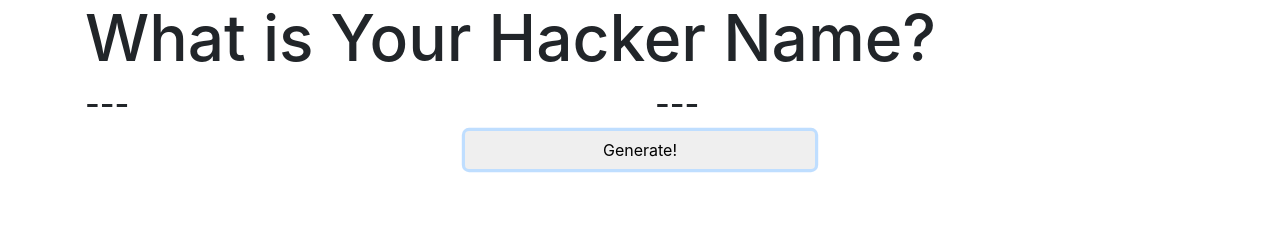
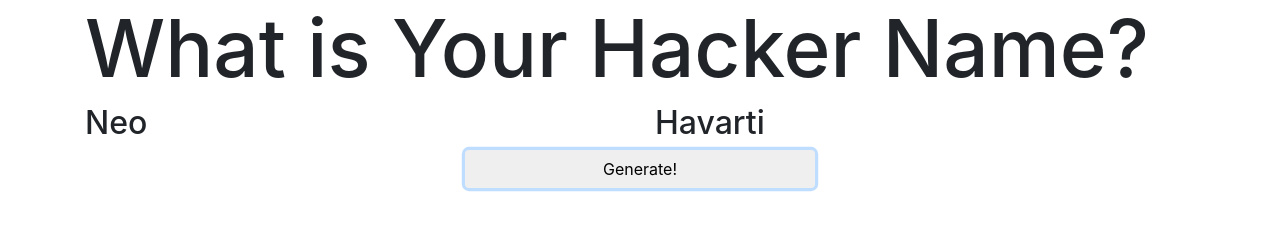
Before and after one commit to madelinewong/hack-n-cheese, a plain HTML site: page index.html in a window 1280 px wide. Both pictures are taken after a click on the button "Generate!". Drawn offline with nearby package versions, Linux system fonts and the light colour scheme.

Commit message:
implmented the random name generation as well as updated the page.

```diff
--- a/app.js
+++ b/app.js
@@ -1,12 +1,31 @@
+//create your variables
 const button = document.querySelector('#generateBtn');
 const firstNameEl = document.querySelector('#first');
 const lastNameEl = document.querySelector('#last');
-
+const lastName = [
+    'Gorgonzola',
+    'Cheddar',
+    'Havarti',
+];
+const firstName =[
+    'Neo',
+    'Morpheus',
+    'Trinity',
+];
+//add your event listeners
 button.addEventListener('click', generateName);
 
+//functions
+function generateName(e){
+    const rndLastName = randomChoice(lastName);
+    const rndFirstName = randomChoice(firstName);
+    firstNameEl.textContent = rndFirstName;
+    lastNameEl.textContent = rndLastName;
 
-function generateName(e){
-    console.log(firstNameEl);
-    console.log(lastNameEl);
 
 }
+
+function randomChoice(array){
+    const rndIndex = Math.floor(Math.random() * array.length);
+    return array[rndIndex];
+}
--- a/index.html
+++ b/index.html
@@ -27,7 +27,7 @@
               </div>
               <div class="row d-flex justify-content-center">
                   <div class="col-md-4">
-                     <button class="btn btn-block">Generate!</button>
+                     <button id="generateBtn" class="btn btn-block">Generate!</button>
                   </div>
               </div>
           </main>
--- a/styles.css
+++ b/styles.css
@@ -1,3 +1,3 @@
 .title-text {
-    font-size: 4rem;
+    font-size: 5rem;
 }
```
